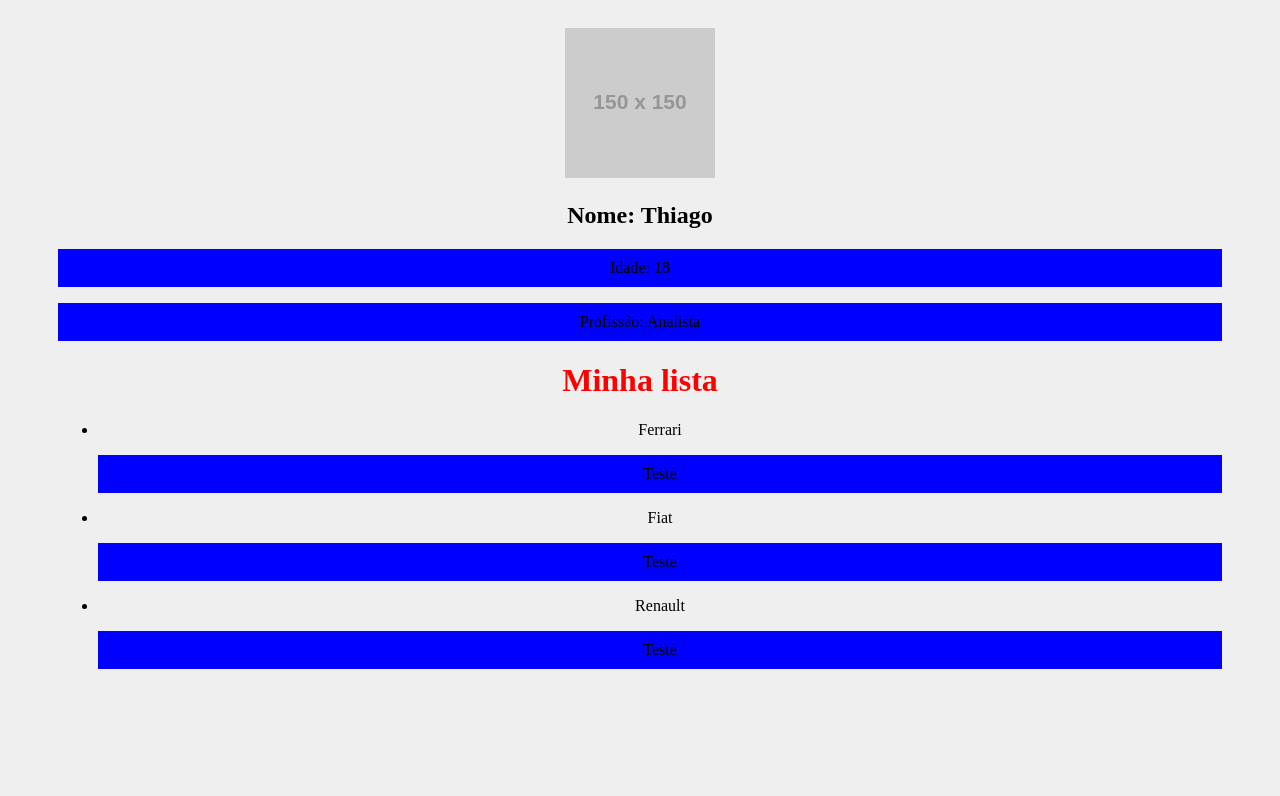
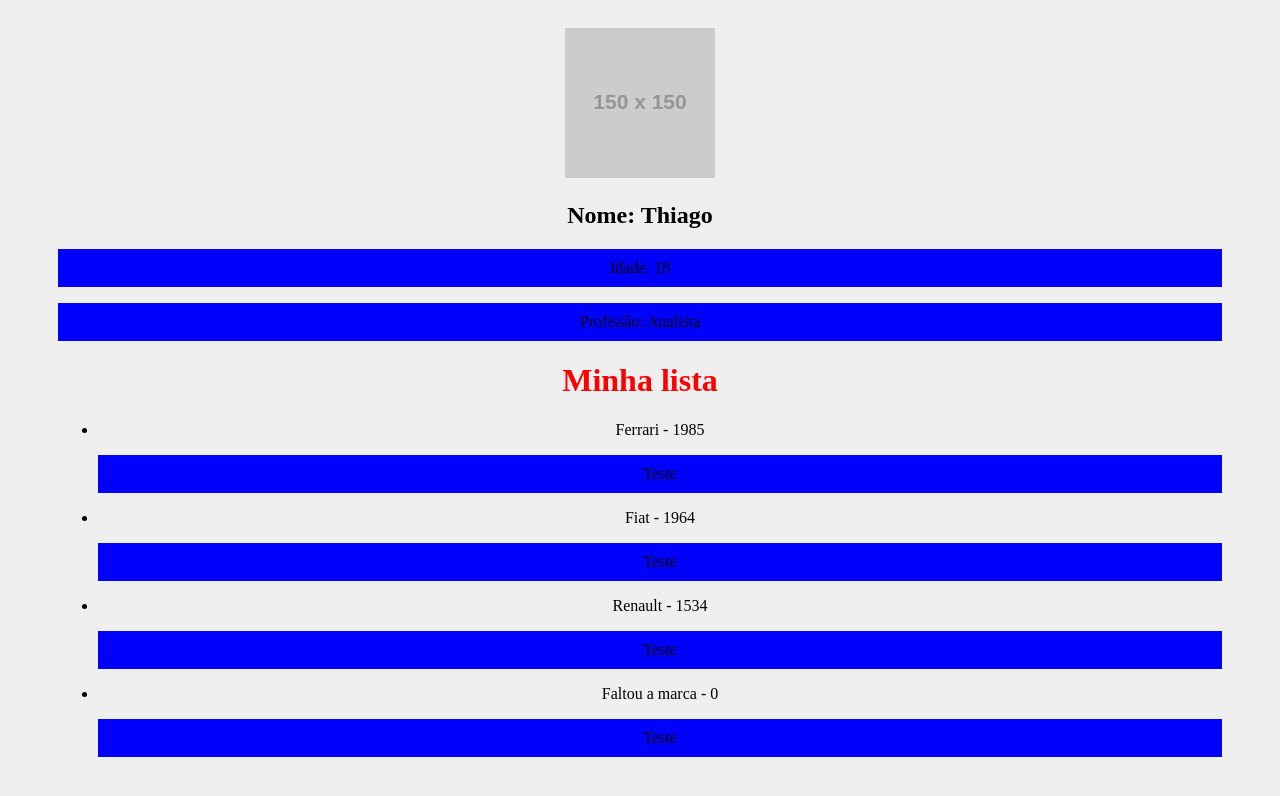
Before and after one commit to 1thiagoCRUZ/curso_react, a React (Create React App) app: page / in a window 1280 px wide. Shown: the part 352-1148 px from the top of the page. Built offline with nearby package versions, Linux system fonts and the light colour scheme.

Commit message:
Avançando em Props

```diff
--- a/src/components/Item.js
+++ b/src/components/Item.js
@@ -1,12 +1,24 @@
-function Item(props) {
+import PropTypes from 'prop-types'
+
+function Item({marca, ano_lancamento}) {
     return(
         <>
             <li>
-                {props.marca}
+                {marca} - {ano_lancamento}
             </li>
             <p>Teste</p>
         </>
     )
 }
 
+Item.propTypes = {
+    marca: PropTypes.string.isRequired,
+    ano_lancamento: PropTypes.number.isRequired,
+}
+
+Item.defaultProps = {
+    marca: 'Faltou a marca',
+    ano_lancamento: 0,
+}
+
 export default Item
--- a/src/components/List.js
+++ b/src/components/List.js
@@ -5,9 +5,10 @@
         <>
             <h1>Minha lista</h1>
             <ul>
-               <Item marca="Ferrari"/>
-               <Item marca="Fiat"/>
-               <Item marca="Renault"/>
+               <Item marca="Ferrari" ano_lancamento={1985}/>
+               <Item marca="Fiat" ano_lancamento={1964}/>
+               <Item marca="Renault" ano_lancamento={1534}/>
+               <Item />
             </ul>
         </>
     )
```
Also changed, not shown: 1 other file (tests, documents, lock files or other folders).
